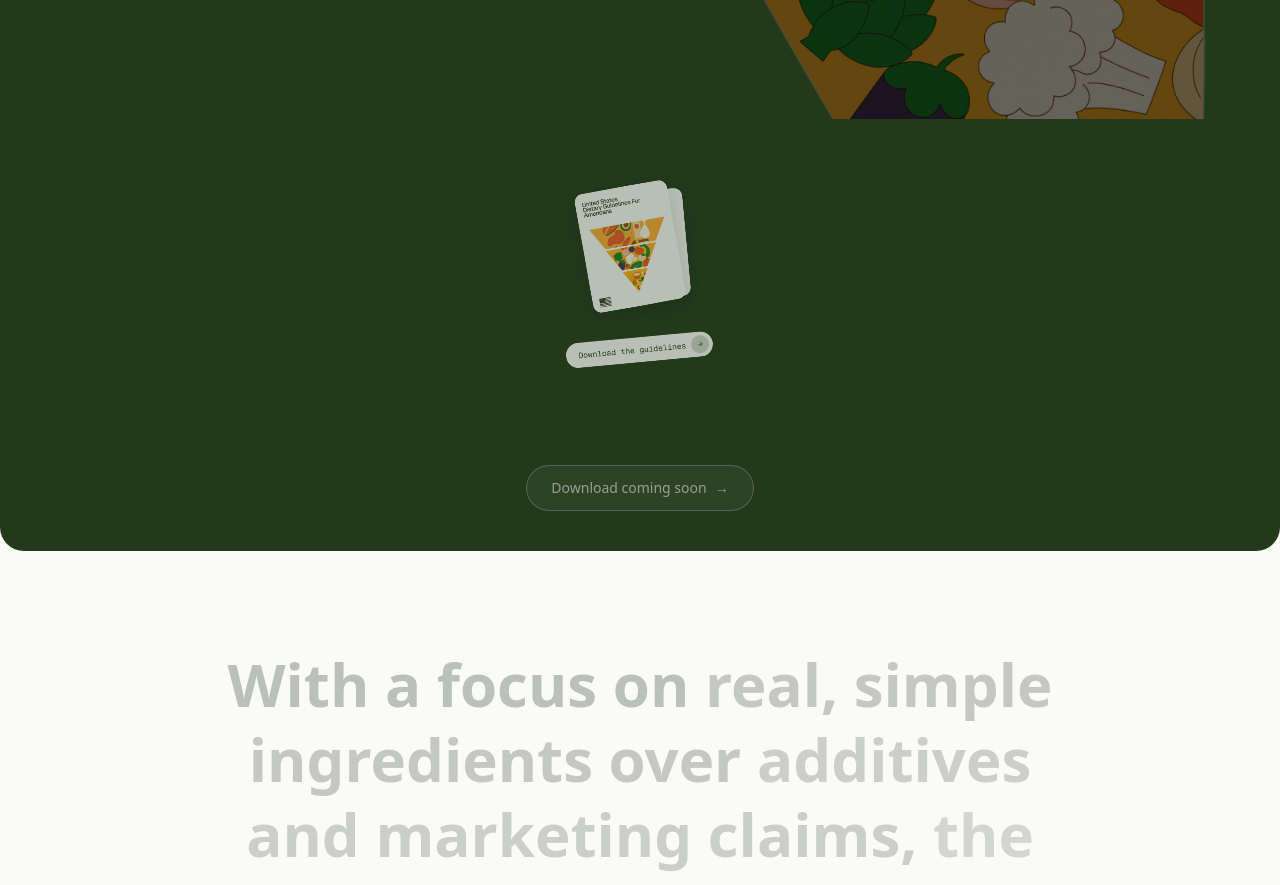
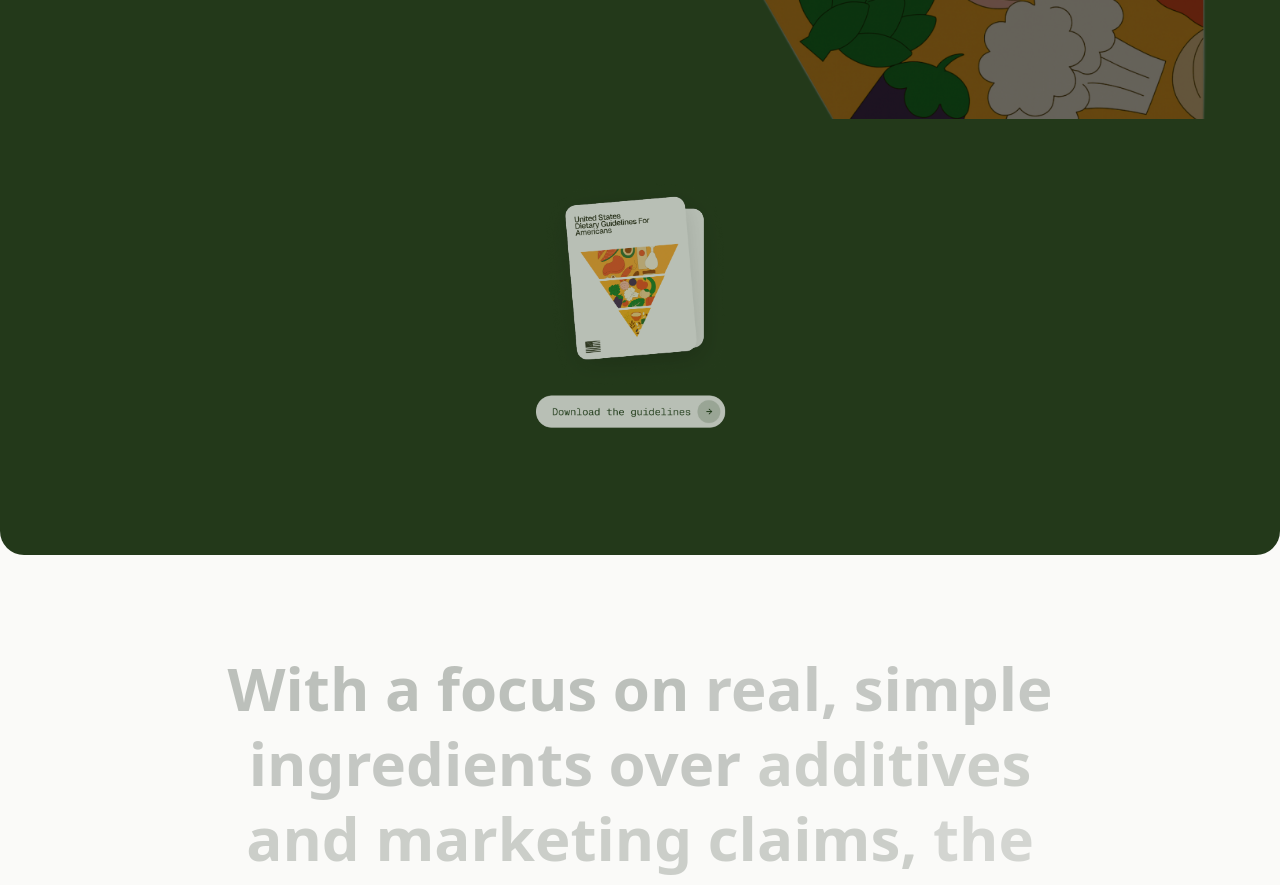
Before and after one commit to jasroopdhingra/food, a Next.js app: page / in a window 1280 px wide. Shown: the part 3500-4385 px from the top of the page. Built offline with nearby package versions, Linux system fonts and the light colour scheme; a web font is replaced by a local one.

Commit message:
Remove download button, enlarge and center guidelines card
Made-with: Cursor

```diff
--- a/src/components/GuidelinesCard.tsx
+++ b/src/components/GuidelinesCard.tsx
@@ -10,7 +10,6 @@ export default function GuidelinesCard() {
         className="relative"
         animate={{
           y: [0, -12, 0],
-          rotate: [-8, -5, -8],
         }}
         transition={{
           duration: 4,
@@ -24,22 +23,11 @@ export default function GuidelinesCard() {
         <Image
           src="/images/guidelines-icon.svg"
           alt="Food pyramid guidelines cover"
-          width={200}
-          height={200}
-          className="h-auto w-48 md:w-56"
+          width={300}
+          height={300}
+          className="h-auto w-64 md:w-72"
         />
       </motion.div>
-
-      <motion.button
-        type="button"
-        disabled
-        className="mt-8 inline-flex cursor-not-allowed items-center gap-2 rounded-full border border-white/20 bg-white/5 px-6 py-3 font-sans text-sm font-medium text-white/50 backdrop-blur-sm"
-        whileHover={{ scale: 1 }}
-        aria-label="Download the guidelines (coming soon)"
-      >
-        <span>Download coming soon</span>
-        <span className="inline-block">→</span>
-      </motion.button>
     </div>
   );
 }
```
